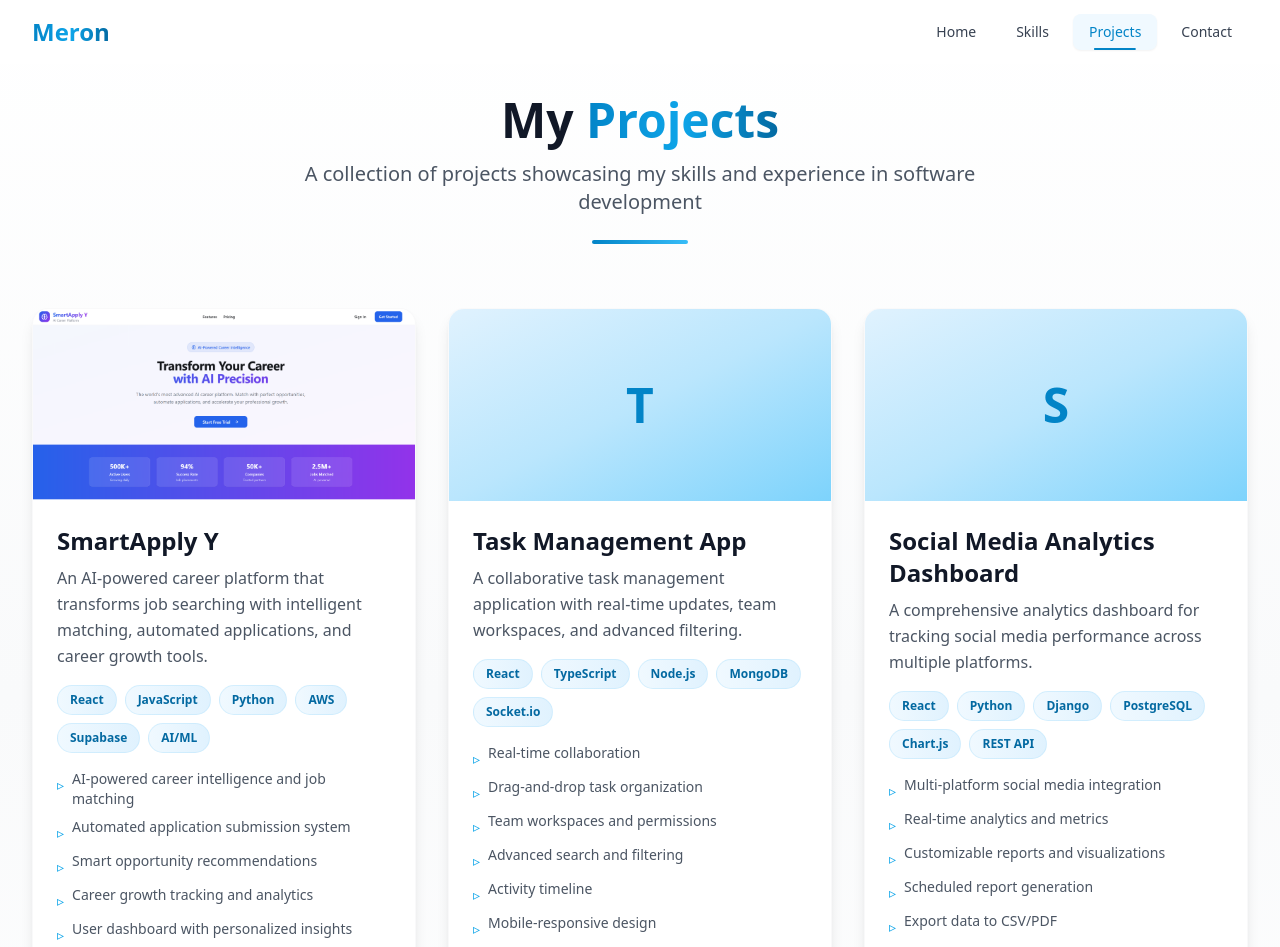
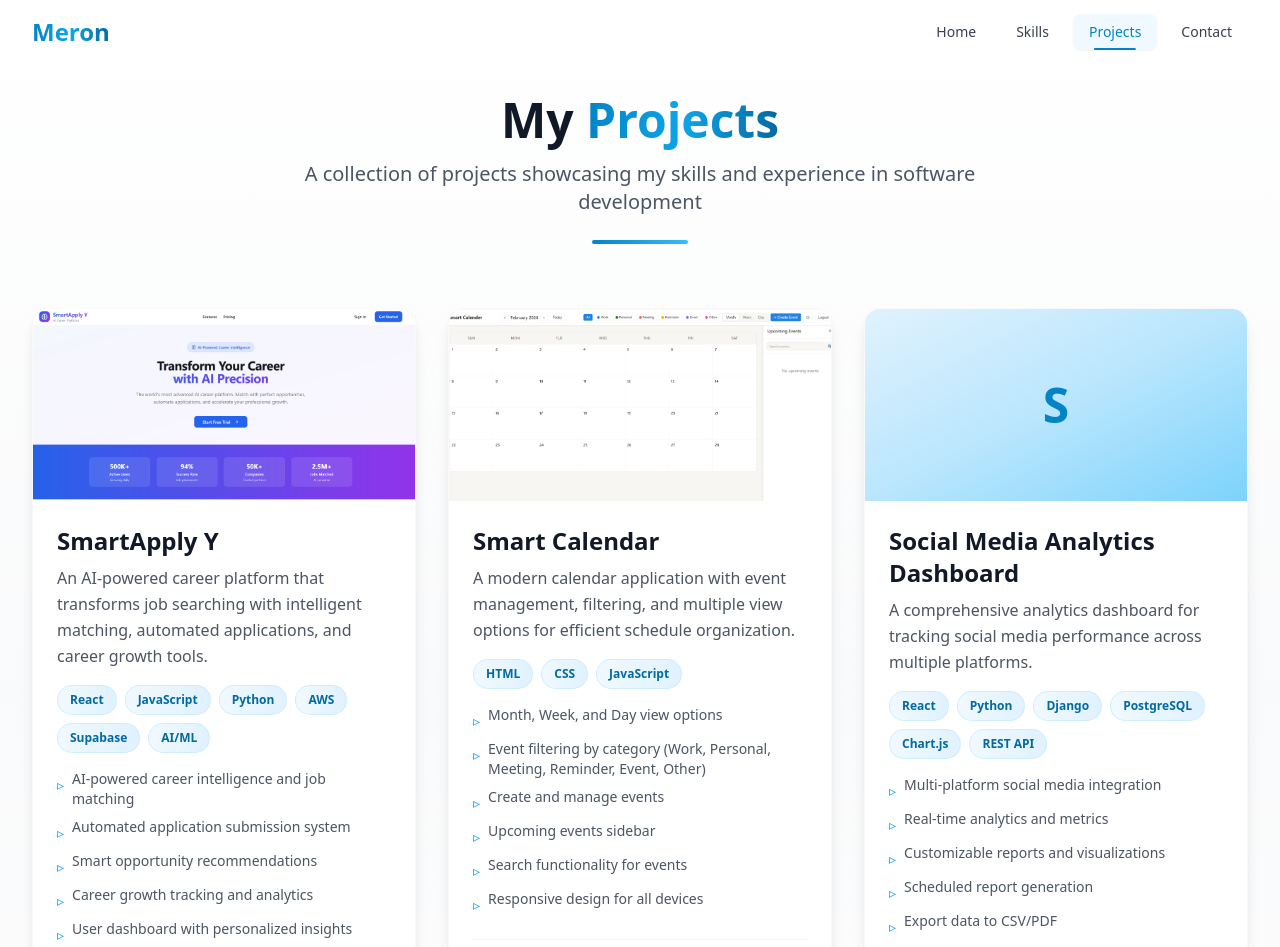
Before and after one commit to Meron006/MerPostfolio, a React (Vite) app: page /projects in a window 1280 px wide. Shown: the top 947 px of the page. Built offline with nearby package versions, Linux system fonts and the light colour scheme.

Commit message:
Update portfolio: Add Smart Calendar project and fix email links

```diff
--- a/src/components/Footer.jsx
+++ b/src/components/Footer.jsx
@@ -44,7 +44,7 @@ function Footer() {
         <div className="flex flex-col md:flex-row justify-between items-center">
           {/* Copyright - Edit year and name */}
           <p className="text-sm mb-4 md:mb-0">
-            © {currentYear} Mer. All rights reserved.
+            © {currentYear} Meron. All rights reserved.
           </p>
 
           {/* Social Links */}
--- a/src/pages/Projects.jsx
+++ b/src/pages/Projects.jsx
@@ -26,20 +26,20 @@ function Projects() {
       demo: 'https://smartapplyy.com/',
     },
     {
-      title: 'Task Management App',
-      description: 'A collaborative task management application with real-time updates, team workspaces, and advanced filtering.',
-      image: null,
-      tech: ['React', 'TypeScript', 'Node.js', 'MongoDB', 'Socket.io'],
+      title: 'Smart Calendar',
+      description: 'A modern calendar application with event management, filtering, and multiple view options for efficient schedule organization.',
+      image: '/smart-calendar.png', // Add your calendar image to public folder
+      tech: ['HTML', 'CSS', 'JavaScript'],
       features: [
-        'Real-time collaboration',
-        'Drag-and-drop task organization',
-        'Team workspaces and permissions',
-        'Advanced search and filtering',
-        'Activity timeline',
-        'Mobile-responsive design',
+        'Month, Week, and Day view options',
+        'Event filtering by category (Work, Personal, Meeting, Reminder, Event, Other)',
+        'Create and manage events',
+        'Upcoming events sidebar',
+        'Search functionality for events',
+        'Responsive design for all devices',
       ],
-      github: 'https://github.com/Meron006/task-manager',
-      demo: 'https://your-demo-url.com',
+      github: 'https://github.com/Meron006/smart-calendar',
+      demo: null, // Add your demo URL if available
     },
     {
       title: 'Social Media Analytics Dashboard',
```
Also changed, not shown: smart-calendar.png (added).
